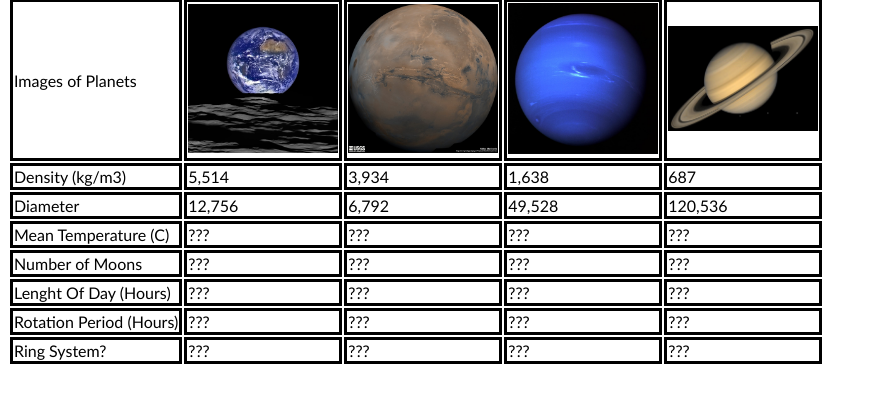
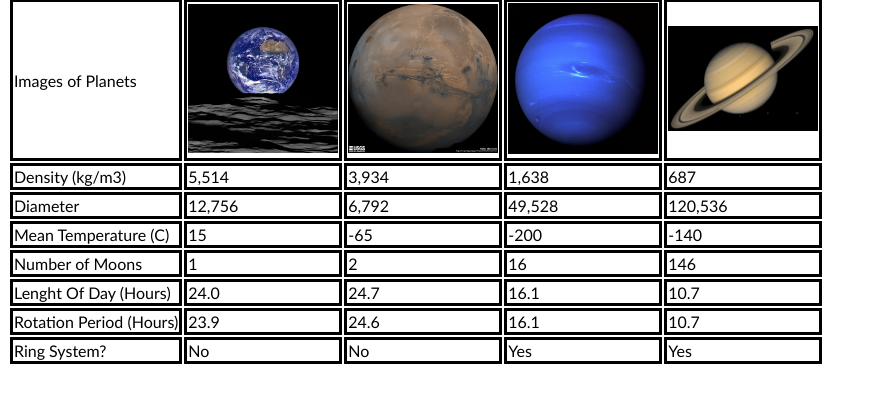
Before and after one commit to kacperk101/ITMD361_LAB7, a plain HTML site: page index.html in a window 1280 px wide. Shown: the part 114-516 px from the top of the page, without its empty margins (0-875 px from the left). Drawn offline with Linux system fonts and the light colour scheme.

Commit message:
Added all info
Finished adding all the data and information for all planets.

```diff
--- a/index.html
+++ b/index.html
@@ -38,38 +38,38 @@
     </tr>
     <tr>
       <td>Mean Temperature (C)</td>
-      <td>???</td>
-      <td>???</td>
-      <td>???</td>
-      <td>???</td>
+      <td>15</td>
+      <td>-65</td>
+      <td>-200</td>
+      <td>-140</td>
     </tr>
     <tr>
       <td>Number of Moons</td>
-      <td>???</td>
-      <td>???</td>
-      <td>???</td>
-      <td>???</td>
+      <td>1</td>
+      <td>2</td>
+      <td>16</td>
+      <td>146</td>
     </tr>
     <tr>
       <td>Lenght Of Day (Hours)</td>
-      <td>???</td>
-      <td>???</td>
-      <td>???</td>
-      <td>???</td>
+      <td>24.0</td>
+      <td>24.7</td>
+      <td>16.1</td>
+      <td>10.7</td>
     </tr>
     <tr>
       <td>Rotation Period (Hours)</td>
-      <td>???</td>
-      <td>???</td>
-      <td>???</td>
-      <td>???</td>
+      <td>23.9</td>
+      <td>24.6</td>
+      <td>16.1</td>
+      <td>10.7</td>
     </tr>
     <tr>
       <td>Ring System?</td>
-      <td>???</td>
-      <td>???</td>
-      <td>???</td>
-      <td>???</td>
+      <td>No</td>
+      <td>No</td>
+      <td>Yes</td>
+      <td>Yes</td>
     </tr>
   </table>
 </body>
```
